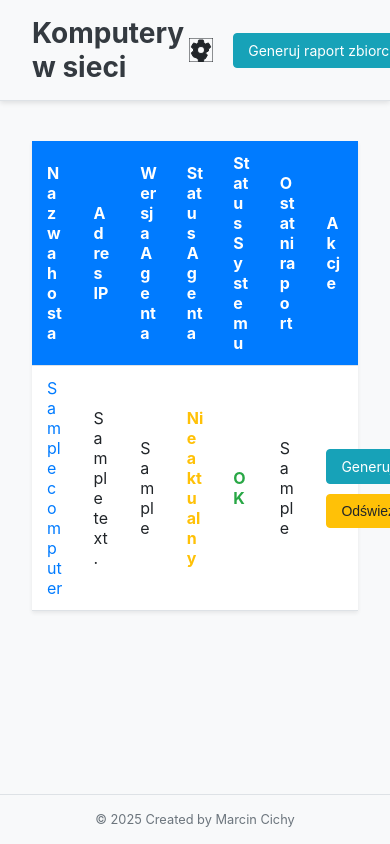
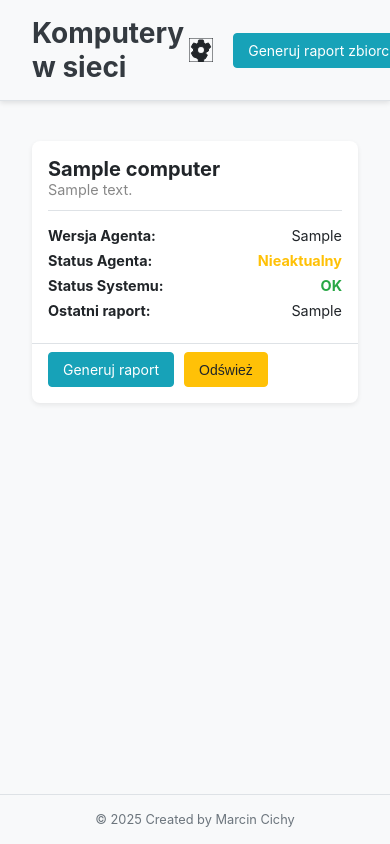
Before and after one commit to MarcinCichy/winget_agent_new, a Flask app: template winget_dashboard/templates/index.html in a window 390 px wide; the page is wider, and only the part inside the window is pictured. Run offline with Flask 3, Linux system fonts and the light colour scheme; the template is opened without the code that fills it: most values are stand-ins (such as "Sample title", 1, 10 or a date in 2020).

Commit message:
feat(ui): Redesign computer list as a responsive card grid
The main dashboard page (`index.html`) has been refactored to
display computers as interactive cards instead of a table.

The new layout uses CSS Grid to create a responsive design
that adapts to different screen sizes. Each card contains the same
information as the previous table row and is clickable, leading
to the computer's detail page. This improves readability and
modernizes the UI.per.exe

```diff
--- a/winget_dashboard/static/style.css
+++ b/winget_dashboard/static/style.css
@@ -360,3 +360,78 @@ html.dark-mode #theme-toggle .moon-icon { display: none; }
     color: var(--kolor-tekstu);
     opacity: 0.7;
 }
+
+/* === NOWE STYLE DLA WIDOKU KAFELKOWEGO === */
+
+.computer-grid {
+    display: grid;
+    /* Tworzy elastyczne kolumny: dopasowuje ich ilość do szerokości ekranu,
+       każda ma minimum 320px szerokości, a nadmiarowe miejsce jest równo dzielone. */
+    grid-template-columns: repeat(auto-fill, minmax(320px, 1fr));
+    gap: 1.5rem; /* Odstęp między kafelkami */
+    padding-top: 1rem;
+}
+
+.computer-tile {
+    background-color: var(--kolor-tabeli-tlo);
+    border-radius: 8px;
+    box-shadow: 0 2px 5px var(--kolor-cienia);
+    display: flex;
+    flex-direction: column; /* Układa elementy jeden pod drugim */
+    transition: transform 0.2s ease-in-out, box-shadow 0.2s ease-in-out;
+}
+
+.computer-tile:hover {
+    transform: translateY(-5px); /* Lekkie uniesienie kafelka */
+    box-shadow: 0 4px 10px var(--kolor-cienia);
+}
+
+.tile-main-link {
+    text-decoration: none;
+    color: inherit; /* Dziedziczy kolor tekstu z rodzica */
+    display: flex;
+    flex-direction: column;
+    flex-grow: 1; /* Sprawia, że link wypełnia całą dostępną przestrzeń */
+    padding: 1rem;
+}
+
+.tile-header {
+    border-bottom: 1px solid var(--kolor-tabeli-ramka);
+    padding-bottom: 0.75rem;
+    margin-bottom: 1rem;
+}
+
+.tile-hostname {
+    margin: 0;
+    font-size: 1.25em;
+    word-break: break-all;
+}
+
+.tile-ip {
+    margin: 0;
+    font-size: 0.9em;
+    color: #888;
+}
+
+html.dark-mode .tile-ip {
+    color: #aaa;
+}
+
+.tile-body {
+    flex-grow: 1; /* Wypycha przyciski na dół */
+}
+
+.tile-info {
+    display: flex;
+    justify-content: space-between; /* Klucz po lewej, wartość po prawej */
+    margin-bottom: 0.5rem;
+    font-size: 0.9em;
+}
+
+.tile-actions {
+    display: flex;
+    gap: 10px;
+    padding: 1rem;
+    padding-top: 0.5rem;
+    border-top: 1px solid var(--kolor-tabeli-ramka);
+}
--- a/winget_dashboard/templates/index.html
+++ b/winget_dashboard/templates/index.html
@@ -7,25 +7,21 @@
     <button id="refresh-all-btn" class="action-btn refresh-btn">Odśwież wszystkie</button>
 {% endblock %}
 {% block content %}
-    <table>
-        <thead style="background-color: #007bff;">
-            <tr>
-                <th>Nazwa hosta</th>
-                <th>Adres IP</th>
-                <th>Wersja Agenta</th>
-                <th>Status Agenta</th>
-                <th>Status Systemu</th>
-                <th>Ostatni raport</th>
-                <th>Akcje</th>
-            </tr>
-        </thead>
-        <tbody>
+    <div class="computer-grid">
         {% for computer in computers %}
-            <tr>
-                <td><a href="{{ url_for('views.computer_details', hostname=computer.hostname) }}">{{ computer.hostname }}</a></td>
-                <td>{{ computer.ip_address }}</td>
-                <td>{{ computer.agent_version or 'Brak danych' }}</td>
-                <td>
+            <div class="computer-tile">
+                <a href="{{ url_for('views.computer_details', hostname=computer.hostname) }}" class="tile-main-link">
+                    <div class="tile-header">
+                        <h3 class="tile-hostname">{{ computer.hostname }}</h3>
+                        <p class="tile-ip">{{ computer.ip_address }}</p>
+                    </div>
+                    <div class="tile-body">
+                        <div class="tile-info">
+                            <strong>Wersja Agenta:</strong>
+                            <span>{{ computer.agent_version or 'Brak danych' }}</span>
+                        </div>
+                        <div class="tile-info">
+                            <strong>Status Agenta:</strong>
                             {% if computer.last_agent_update_status == 'błąd' %}
                                 <span class="status-fail" title="Data błędu: {{ computer.last_agent_update_ts | to_local_time }}">Błąd aktualizacji</span>
                             {% elif server_agent_info and computer.agent_version == server_agent_info.version %}
@@ -35,27 +31,28 @@
                             {% else %}
                                 <span>Brak danych</span>
                             {% endif %}
-                </td>
-                <td>
+                        </div>
+                        <div class="tile-info">
+                            <strong>Status Systemu:</strong>
                              {% if computer.reboot_required %}
                                 <span class="status-pending">Wymagany restart</span>
                             {% else %}
                                 <span class="status-ok">OK</span>
                             {% endif %}
-                </td>
-                <td>{{ computer.last_report | to_local_time }}</td>
-                <td>
-                    <div class="actions-cell">
+                        </div>
+                        <div class="tile-info">
+                            <strong>Ostatni raport:</strong>
+                            <span>{{ computer.last_report | to_local_time }}</span>
+                        </div>
+                    </div>
+                </a>
+                <div class="tile-actions">
                     <a href="{{ url_for('views.report_single', computer_id=computer.id) }}" class="action-btn btn-report">Generuj raport</a>
                     <button class="action-btn refresh-btn" data-computer-id="{{ computer.id }}">Odśwież</button>
                 </div>
-                </td>
-            </tr>
+            </div>
         {% else %}
-            <tr>
-                <td colspan="7">Brak komputerów w bazie danych. Oczekiwanie na pierwszy raport...</td>
-            </tr>
+            <p>Brak komputerów w bazie danych. Oczekiwanie na pierwszy raport...</p>
         {% endfor %}
-        </tbody>
-    </table>
+    </div>
 {% endblock %}
```
Lines whose indentation alone changed are shown as unchanged.
